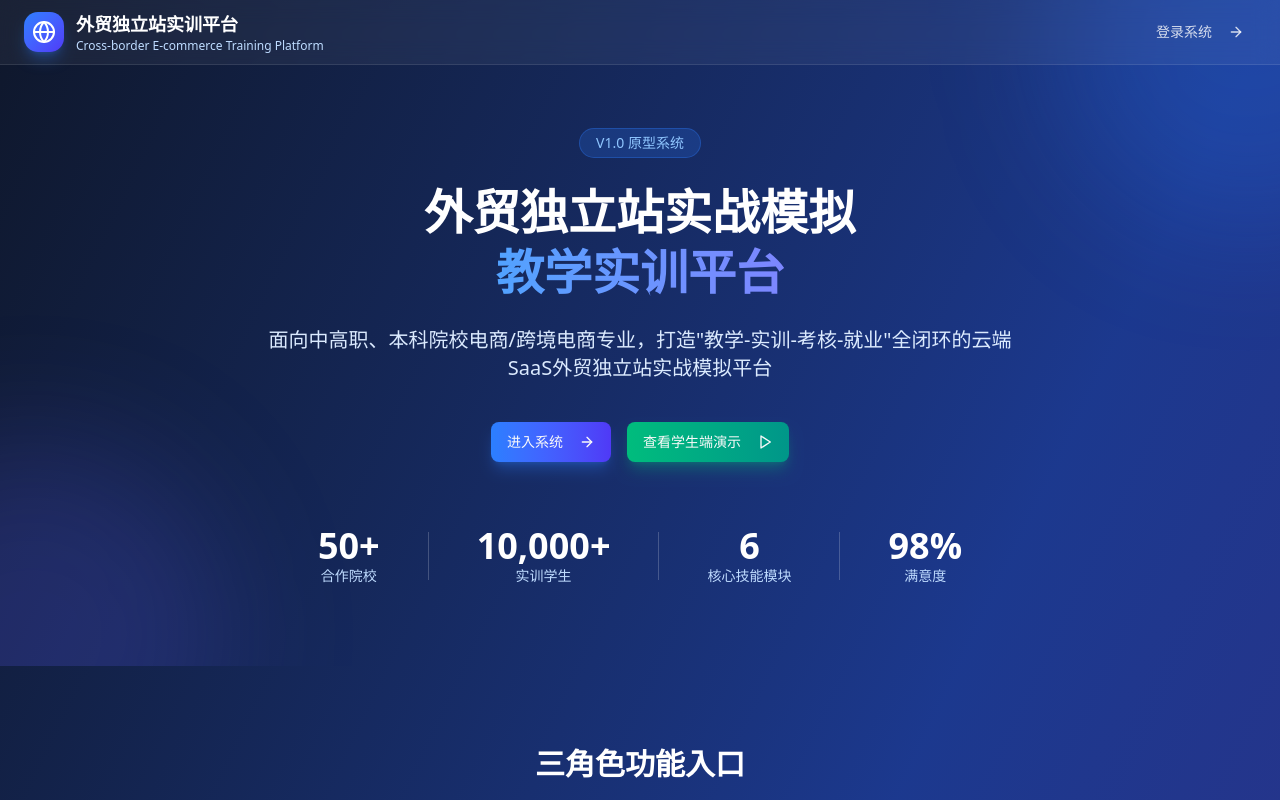
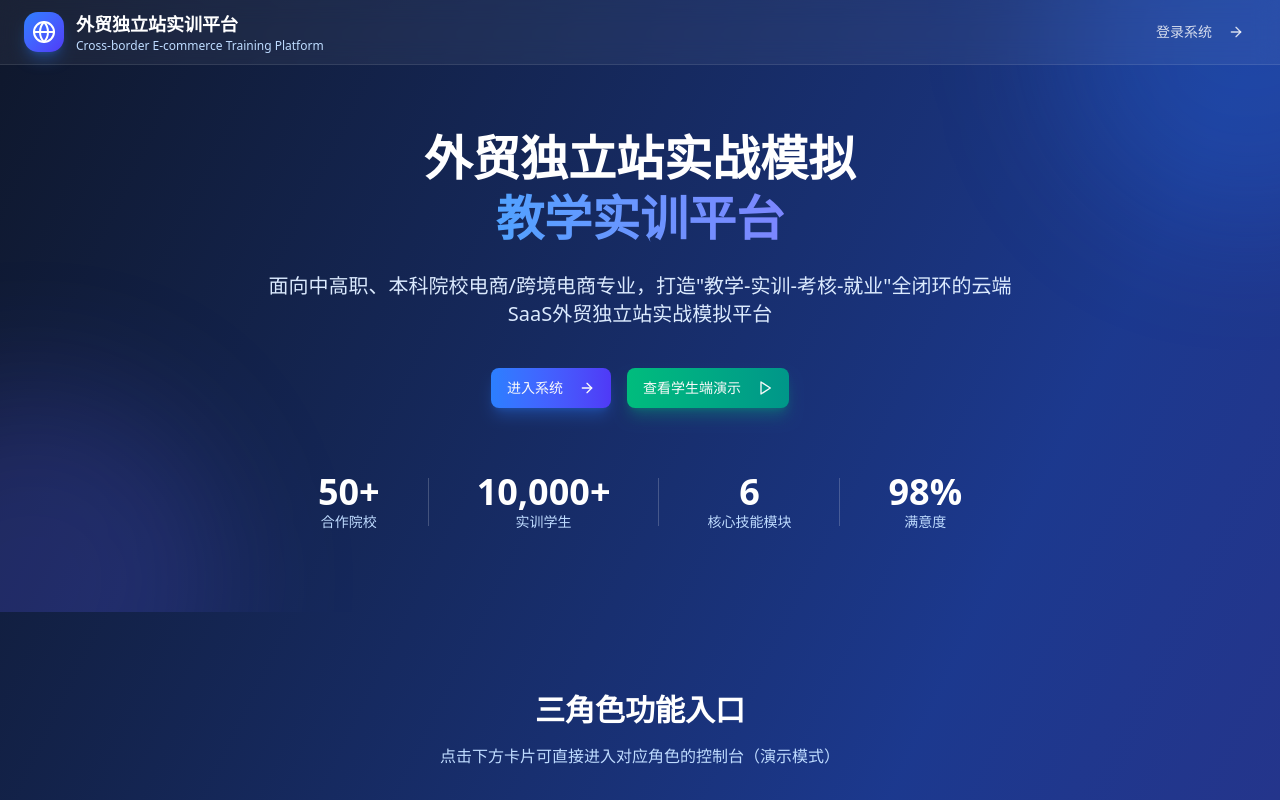
Before and after one commit to ZBCs-StudioCr-CN/ecommerce-training-platform, a Next.js app: page / in a window 1280 px wide. Shown: the top 800 px of the page. Built offline with nearby package versions, Linux system fonts and the light colour scheme.

Commit message:
fix: 删除首页"V1.0 原型系统"标签并清理无用导入

```diff
--- a/src/app/page.tsx
+++ b/src/app/page.tsx
@@ -9,15 +9,11 @@ import {
   ArrowRight,
   Building2,
   Users,
-  BookOpen,
   Target,
   ChevronRight,
   Play,
-  LayoutDashboard,
   Store,
   BarChart3,
-  Award,
-  FileText,
 } from 'lucide-react';
 import { Button } from '@/components/ui/button';
 import { Card, CardContent, CardDescription, CardHeader, CardTitle } from '@/components/ui/card';
@@ -117,9 +113,6 @@ export default function Home() {
         </div>
 
         <div className="max-w-7xl mx-auto text-center relative z-10">
-          <Badge className="mb-6 bg-blue-500/20 text-blue-300 border-blue-500/30 text-sm px-4 py-1">
-            V1.0 原型系统
-          </Badge>
           <h2 className="text-5xl font-bold text-white mb-6 leading-tight">
             外贸独立站实战模拟<br />
             <span className="text-transparent bg-clip-text bg-gradient-to-r from-blue-400 to-indigo-400">
```
